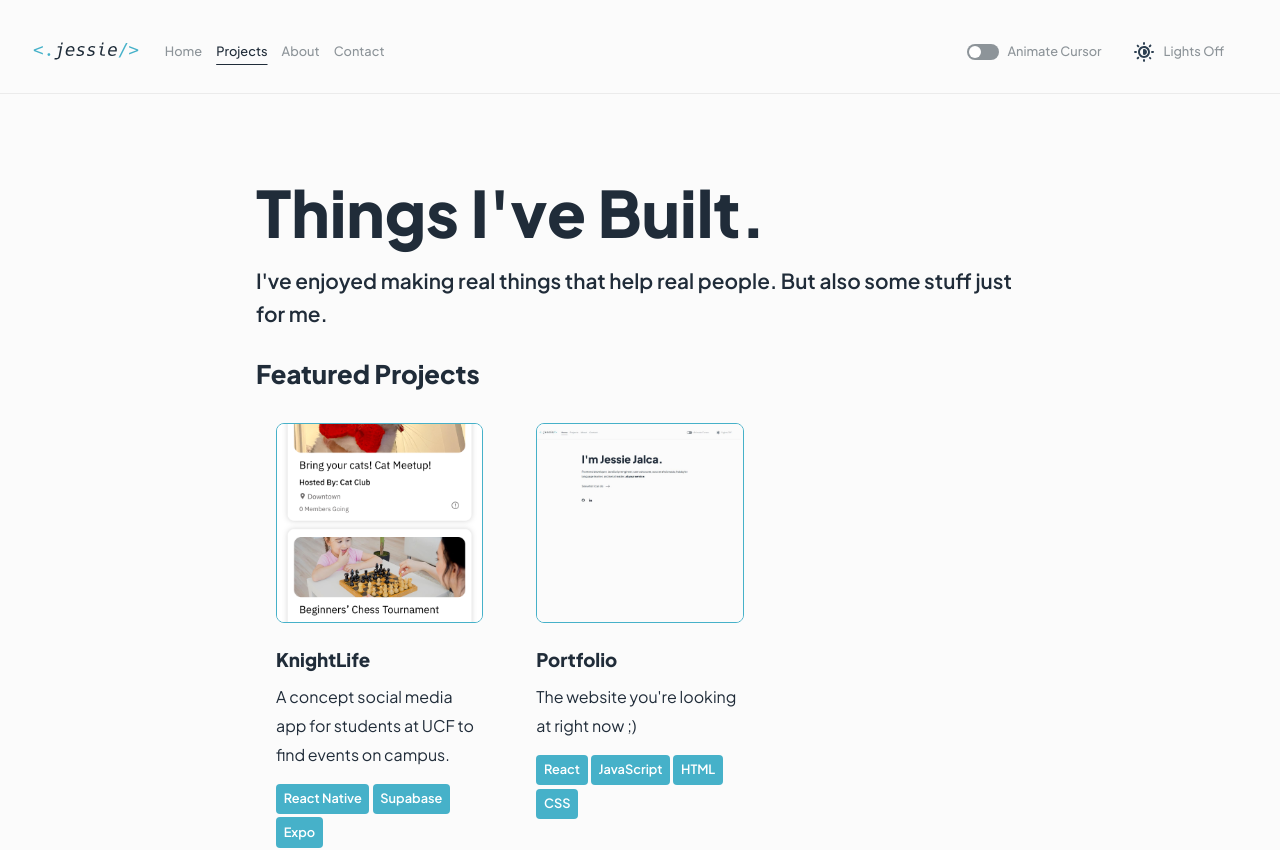
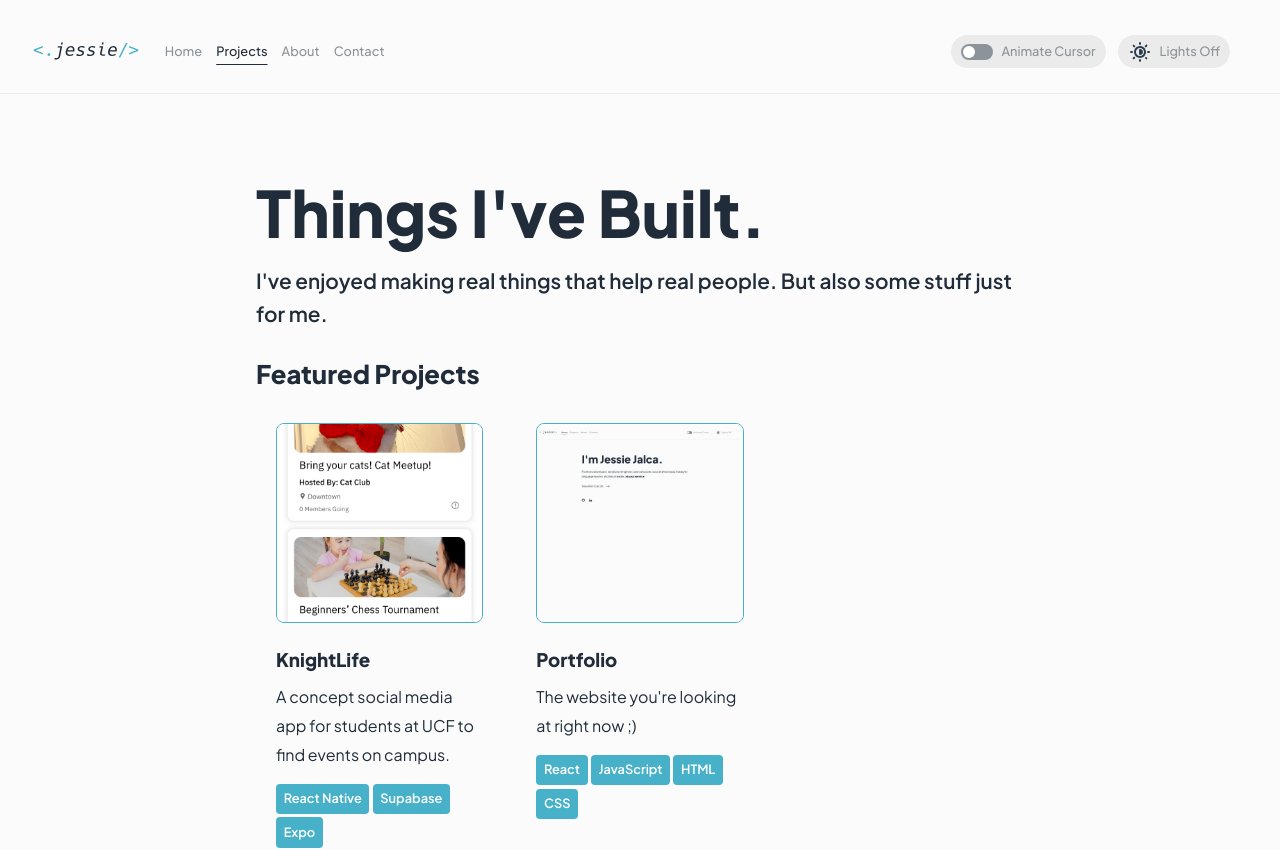
Before and after one commit to jessiejalca/portfolio, a React (Vite) app: page /projects in a window 1280 px wide. Shown: the top 850 px of the page. Built offline with nearby package versions, Linux system fonts and the light colour scheme.

Commit message:
feat: Improve responsiveness of navbar & project cards
CHANGES
- Use window width to determine if long toggle version of dark mode
  should be displayed
- Add background color to settings buttons/toggles
- Increase minimum width of project cards to make them more readable
  on smaller screens

```diff
--- a/src/App.css
+++ b/src/App.css
@@ -101,15 +101,20 @@ nav a.active {
 }
 .settings {
   display: flex;
-  gap: 18px;
+  gap: 12px;
   justify-content: space-between;
   align-items: center;
   padding: 0 1.5rem;
 }
 button.toggle-box {
   border: none;
-  background-color: transparent;
+  background-color: var(--secondary-bg-color);
+  border-radius: 50px;
+  padding: 4px;
   color: var(--accent-gray);
+}
+.settings .toggle-long {
+  padding: 4px 10px;
 }
 .toggle-box {
   display: flex;
@@ -233,7 +238,7 @@ footer img {
 /* Projects */
 .featured-projects > div {
   display: grid;
-  grid-template-columns: repeat(auto-fill, minmax(200px, 1fr));
+  grid-template-columns: repeat(auto-fill, minmax(240px, 1fr));
   gap: 0.8em;
 }
 .project-card {
--- a/src/components/NavBar.jsx
+++ b/src/components/NavBar.jsx
@@ -53,16 +53,22 @@ const NavBar = (props) => {
           ""
         )}
         <button
-          className="toggle-box prevent-select"
+          className={`toggle-box prevent-select ${
+            windowWidth > 620 ? "toggle-long" : ""
+          }`}
           onClick={props.setDarkMode}>
           <img
             src={props.darkMode ? darkModeToggleDark : darkModeToggle}
             alt="Dark mode toggle"
             className="dark-mode-toggle"
           />
-          <label htmlFor="dark-mode-toggle" className="toggleLabel">
-            Lights {props.darkMode ? "On" : "Off"}
-          </label>
+          {windowWidth > 620 ? (
+            <label htmlFor="dark-mode-toggle" className="toggleLabel">
+              Lights {props.darkMode ? "On" : "Off"}
+            </label>
+          ) : (
+            ""
+          )}
         </button>
       </div>
     </header>
--- a/src/components/Toggle.jsx
+++ b/src/components/Toggle.jsx
@@ -1,6 +1,8 @@
 function Toggle({ name, isChecked, onToggle }) {
   return (
-    <button onClick={onToggle} className="toggle-box prevent-select">
+    <button
+      onClick={onToggle}
+      className="toggle-box toggle-long prevent-select">
       <div
         className={`toggle ${isChecked ? "toggleOn" : ""}`}
         onClick={onToggle}>
```
